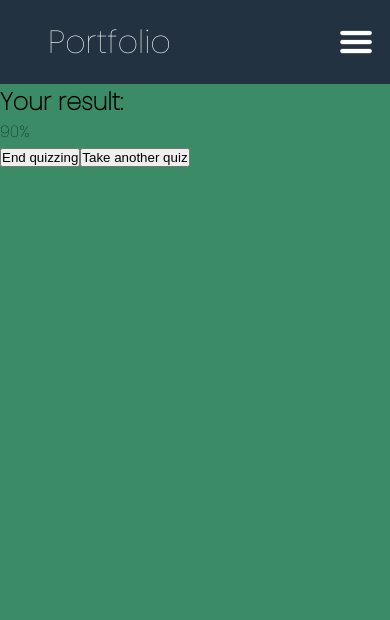
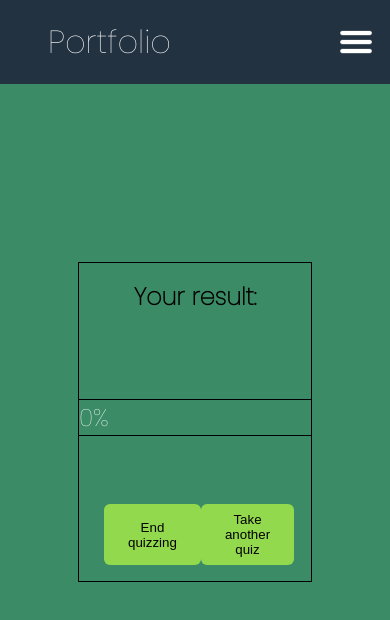
Before and after one commit to cees2/PortfolioDamianMirek, a React (Create React App) app: page /quizResult in a window 390 px wide. Shown: the top 620 px of the page. Built offline with nearby package versions, Linux system fonts and the light colour scheme; no server answers; sample sign-in values are in the browser's storage.

Commit message:
Responsive header with quiz

```diff
--- a/src/components/Layout/MainHeader.js
+++ b/src/components/Layout/MainHeader.js
@@ -52,7 +52,7 @@ const MainHeader = () => {
               src={require(`../../pictures/quiz_icon.png`)}
               alt="take a quiz"
             />
-            Take a Quiz
+            <h6 className={classes.listItemText}>Take a Quiz</h6>
           </NavLink>
         </li>
       )}
@@ -60,7 +60,7 @@ const MainHeader = () => {
         <li>
           <NavLink activeClassName={classes.active} to="/newToDo">
             <img src={require(`../../pictures/add_task.png`)} alt="add task" />
-            Add new task
+            <h6 className={classes.listItemText}>Add new task</h6>
           </NavLink>
         </li>
       )}
@@ -71,7 +71,7 @@ const MainHeader = () => {
               src={require(`../../pictures/see_tasks.png`)}
               alt="see tasks"
             />
-            Tasks To Do
+            <h6 className={classes.listItemText}>Tasks To Do</h6>
             <span className={classes.numOfTasks}>{numberOfTasks}</span>
           </NavLink>
         </li>
@@ -80,7 +80,7 @@ const MainHeader = () => {
         <li>
           <NavLink activeClassName={classes.active} to="/Login">
             <img src={require(`../../pictures/login.png`)} alt="log in" />
-            Log in
+            <h6 className={classes.listItemText}>Log in</h6>
           </NavLink>
         </li>
       )}
@@ -92,7 +92,7 @@ const MainHeader = () => {
             onClick={authCtx.logout}
           >
             <img src={require(`../../pictures/logout.png`)} alt="log in" />
-            Log out
+            <h6 className={classes.listItemText}>Log out</h6>
           </NavLink>
         </li>
       )}
--- a/src/components/Layout/MainHeader.module.css
+++ b/src/components/Layout/MainHeader.module.css
@@ -31,14 +31,14 @@
   text-decoration: none;
 }
 
+.headerList li {
+  margin: 0 1rem;
+}
+
 .headerList li a:hover {
   cursor: pointer;
   color: rgb(200, 205, 213);
 }
-
-/* .active {
-  color: rgb(150, 163, 183);
-} */
 
 .numOfTasks {
   font-size: 1rem;
@@ -82,6 +82,12 @@ nav {
 
 .hamburgerDeactivated {
   animation: menuAnimation 0.3s reverse;
+}
+
+.listItemText {
+  font-weight: normal;
+  font-size: 24px;
+  display: inline-block;
 }
 
 @keyframes menuAnimation {
@@ -139,3 +145,34 @@ nav {
     padding: 2rem 1rem 2rem 3rem;
   }
 }
+
+@media (min-width: 769px) and (max-width: 1086px) {
+  .header {
+    padding: 0;
+  }
+
+  .headerList {
+    margin-right: 0;
+  }
+}
+
+@media (min-width: 769px) and (max-width: 830px) {
+  .headerList li,
+  .headerList li a {
+    margin: 0 0.2rem;
+  }
+}
+
+@media (min-width: 831px) and (max-width: 950px) {
+  .headerList li,
+  .headerList li a {
+    margin: 0 0.4rem;
+  }
+}
+
+@media (min-width: 951px) and (max-width: 1086px) {
+  .headerList li,
+  .headerList li a {
+    margin: 0 0.6rem;
+  }
+}
--- a/src/components/Quiz/Quiz-Navigation/SingleQuestion.js
+++ b/src/components/Quiz/Quiz-Navigation/SingleQuestion.js
@@ -4,6 +4,7 @@ import QuizContext from "../../../store/quiz-context";
 
 const SingleQuestion = (props) => {
   const quizCtx = useContext(QuizContext);
+
   const listItemClickHandler = () => {
     quizCtx.indexDispatch({ type: "SETINDEX", payload: props.id });
   };
@@ -12,6 +13,7 @@ const SingleQuestion = (props) => {
     quizCtx.answers.some((answer) => answer.id === props.id) &&
     `${classes.questionAnswered}`
   } ${props.id === quizCtx.indexOfQuestion && `${classes.activeNaviItem}`}`;
+
   return (
     <li className={listItemClasses} onClick={listItemClickHandler}>
       {props.id + 1}
--- a/src/components/Quiz/QuizContent.js
+++ b/src/components/Quiz/QuizContent.js
@@ -18,8 +18,8 @@ const QuizContent = (props) => {
 
   const switchQuestionHandler = (e, nextQuestion = true) => {
     e.preventDefault();
+
     quizCtx.setAnswer(givenAnswer, quizCtx.indexOfQuestion);
-
     props.onSwitchQuestion(nextQuestion);
   };
 
@@ -30,7 +30,6 @@ const QuizContent = (props) => {
   const showModal = (e) => {
     e.preventDefault();
     nextQuestionHandler(e);
-    console.log(quizCtx.answers);
     if (quizCtx.answers.length !== 10) {
       setError("Some questions are not answered.");
       return;
--- a/src/components/Quiz/QuizResult.js
+++ b/src/components/Quiz/QuizResult.js
@@ -1,17 +1,50 @@
 import classes from "./QuizResult.module.css";
+import QuizContext from "../../store/quiz-context";
+import { useContext, useState, useEffect } from "react";
+import { useHistory } from "react-router-dom";
 
 const QuizResult = () => {
-  const endQuizHandler = () => {};
+  const [score, setScore] = useState(0);
+  const quizCtx = useContext(QuizContext);
+  const history = useHistory();
 
-  const anotherQuizHandler = () => {};
+  // useEffect(() => {
+  //   const scoreTemp = 20;
+
+  //   const checkEnd = () => {
+  //     console.log(score, scoreTemp);
+  //     if (score === scoreTemp) clearInterval(updateScoreInterval);
+  //   };
+
+  //   const updateScoreInterval = setInterval(() => {
+  //     checkEnd();
+  //     setScore((prevScore) => ++prevScore);
+  //   }, 50);
+  // }, [quizCtx, score]);
+
+  const anotherQuizHandler = () => {
+    quizCtx.resetQuizData();
+    history.replace("/JSQuizStartPage");
+  };
+
+  const endQuizzingHandler = () => {
+    quizCtx.resetQuizData();
+    history.replace("/home");
+  };
 
   return (
-    <div>
-      <h2>Your result:</h2>
-      <p>90%</p>
-      <button onClick={endQuizHandler}>End quizzing</button>
-      <button onClick={anotherQuizHandler}>Take another quiz</button>
-    </div>
+    <section className={classes.quizResultWrapper}>
+      <h2 className={classes.quizResultHeader}>Your result:</h2>
+      <div className={classes.score}>
+        <div className={classes.result} style={{ width: `${score}%` }}>
+          <p className={classes.quizScoreParagraph}>{`${score}%`}</p>
+        </div>
+      </div>
+      <div className={classes.quizResultButtons}>
+        <button onClick={endQuizzingHandler}>End quizzing</button>
+        <button onClick={anotherQuizHandler}>Take another quiz</button>
+      </div>
+    </section>
   );
 };
 
--- a/src/components/Quiz/QuizResult.module.css
+++ b/src/components/Quiz/QuizResult.module.css
@@ -0,0 +1,54 @@
+.quizResultWrapper {
+  border: 1px solid black;
+  position: absolute;
+  top: 50%;
+  left: 50%;
+  transform: translate(-50%, -50%);
+  width: 60%;
+  min-height: 20rem;
+  display: flex;
+  flex-direction: column;
+  justify-content: space-between;
+}
+
+.quizResultHeader {
+  text-align: center;
+  margin: 1rem 0;
+}
+
+.score {
+  font-size: 24px;
+  color: white;
+  border-top: 1px solid black;
+  border-bottom: 1px solid black;
+}
+
+.quizResultButtons {
+  display: flex;
+  justify-content: space-between;
+  padding: 0 25px;
+}
+
+.quizResultButtons button {
+  padding: 8px 24px;
+  background-color: #93d94e;
+  border: none;
+  border-radius: 6px;
+  margin-bottom: 1rem;
+}
+
+.quizResultButtons button:hover {
+  background-color: #77b736;
+  cursor: pointer;
+}
+
+.result {
+  width: 0;
+  background-color: red;
+  transition: 0.5s ease;
+  text-align: right;
+}
+
+.quizScoreParagraph {
+  padding-right: 0.5rem;
+}
--- a/src/components/Quiz/StartQuiz.js
+++ b/src/components/Quiz/StartQuiz.js
@@ -43,6 +43,7 @@ const StartQuiz = () => {
             just a branch of computer science is highly valuable nowadays. Check
             out your knowledge with the following quiz.
           </p>
+          {/* Opis do poprawy */}
           <button className={classes.startQuizButton} onClick={showQuizHandler}>
             Take quiz
           </button>
--- a/src/components/Quiz/StartQuiz.module.css
+++ b/src/components/Quiz/StartQuiz.module.css
@@ -61,3 +61,9 @@
   margin-top: 3rem;
   gap: 3rem;
 }
+
+@media (max-width: 917px) {
+  .quizMainWrapper img {
+    display: none;
+  }
+}
--- a/src/pages/QuizResultPage.js
+++ b/src/pages/QuizResultPage.js
@@ -1,7 +1,6 @@
 import QuizResult from "../components/Quiz/QuizResult";
 
 const QuizResultPage = () => {
-  console.log("huj");
   return <QuizResult />;
 };
 
--- /dev/null
+++ b/src/store/quiz-context-helpers.js
@@ -0,0 +1,22 @@
+export const questionIndexManager = (state, action) => {
+  switch (action.type) {
+    case "INCREMENT":
+      if (state === 9) return state;
+      return ++state;
+    case "DECREMENT":
+      if (state === 0) return state;
+      return --state;
+    case "SETINDEX":
+      return action.payload;
+    default:
+      return state;
+  }
+};
+
+export const getQuizResult = (correctAnswers, usersAnswers) => {
+  return (
+    correctAnswers.filter((corAns) =>
+      usersAnswers.some((ans) => corAns.answer === ans.givenAnswer)
+    ).length * 10
+  ); // do poprawy
+};
--- a/src/store/quiz-context.js
+++ b/src/store/quiz-context.js
@@ -1,4 +1,5 @@
 import { createContext, useState, useReducer } from "react";
+import { questionIndexManager, getQuizResult } from "./quiz-context-helpers";
 
 const QuizContext = createContext({
   questions: [],
@@ -10,21 +11,6 @@ const QuizContext = createContext({
   getQuestion: (questionId) => {},
   setAllQuestions: (questions) => {},
 });
-
-const questionIndexManager = (state, action) => {
-  switch (action.type) {
-    case "INCREMENT":
-      if (state === 9) return state;
-      return ++state;
-    case "DECREMENT":
-      if (state === 0) return state;
-      return --state;
-    case "SETINDEX":
-      return action.payload;
-    default:
-      return state;
-  }
-};
 
 export const QuizContextProvider = (props) => {
   const [questions, setQuestions] = useState([]);
@@ -50,20 +36,33 @@ export const QuizContextProvider = (props) => {
   const setAllQuestions = (questions) => {
     setQuestions((prevQuestions) => questions.results);
     questions.results.forEach((result, i) =>
-      setCorrectAnswers(
-        correctAnswers.push({ id: i, answer: result.correct_answer })
-      )
+      setCorrectAnswers((prevCorrectAnswers) => [
+        ...prevCorrectAnswers,
+        { id: i, answer: result.correct_answer },
+      ])
     );
+  };
+
+  const getResult = () => getQuizResult(correctAnswers, answers);
+
+  const resetQuizData = () => {
+    setQuestions([]);
+    indexDispatch({ type: "SETINDEX", payload: 0 });
+    setAnswers([]);
+    setCorrectAnswers([]);
   };
 
   const quizContext = {
     questions,
     indexOfQuestion,
     answers,
+    correctAnswers,
+    getResult,
     setAnswer,
     indexDispatch,
     getQuestion,
     setAllQuestions,
+    resetQuizData,
   };
 
   return (
```
